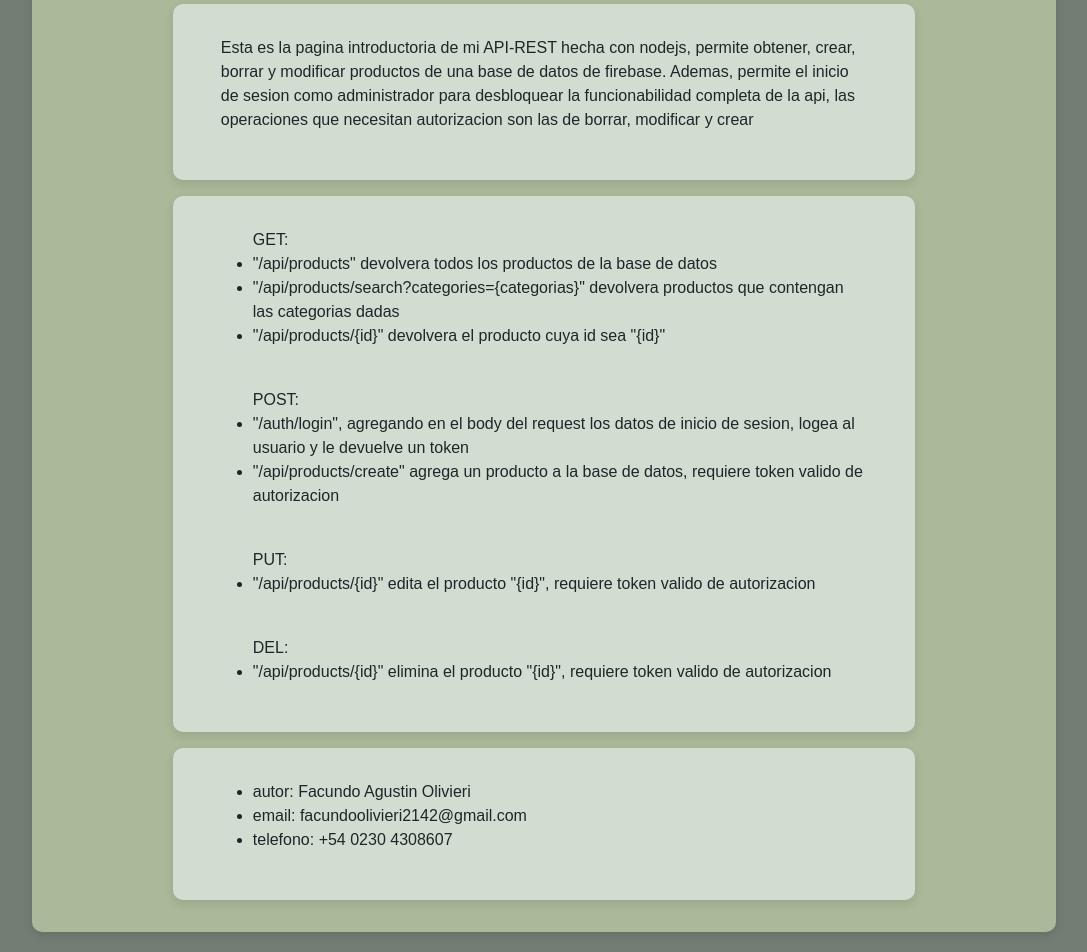
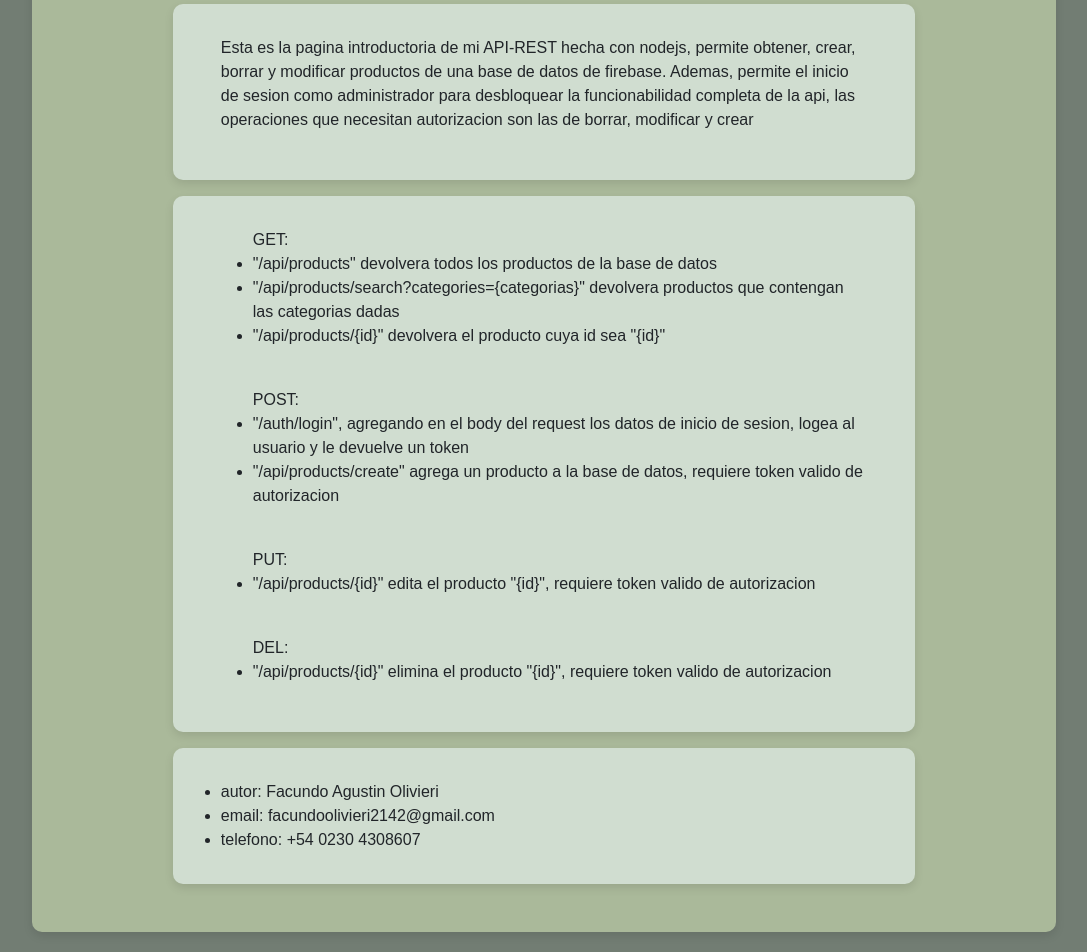
Before and after one commit to olivieri321/API-REST-PROYECTO-TT, a website: page static/index.html in a window 1280 px wide. Shown: the part 120-1072 px from the top of the page, without its empty margins (96-1183 px from the left). Drawn offline with nearby package versions, Linux system fonts and the light colour scheme.

Commit message:
Add files via upload

```diff
--- a/static/index.html
+++ b/static/index.html
@@ -38,13 +38,12 @@
         </ul>
 
     </div>
-    <footer>
-        <ul>
+        <ul class="contacto">
             <li>autor: Facundo Agustin Olivieri</li>
             <li>email: facundoolivieri2142@gmail.com</li>
             <li>telefono: +54 0230 4308607</li>
         </ul>
-    </footer>
+
 
   </div>
 </body>
--- a/static/styles.css
+++ b/static/styles.css
@@ -42,7 +42,7 @@ body {
     box-shadow: 0 4px 10px rgba(0, 0, 0, 0.1);
 }
 
-footer{
+.contacto{
     padding: 2rem 3rem;
     width: 80%;
     background-color: rgb(208, 221, 208);
```
